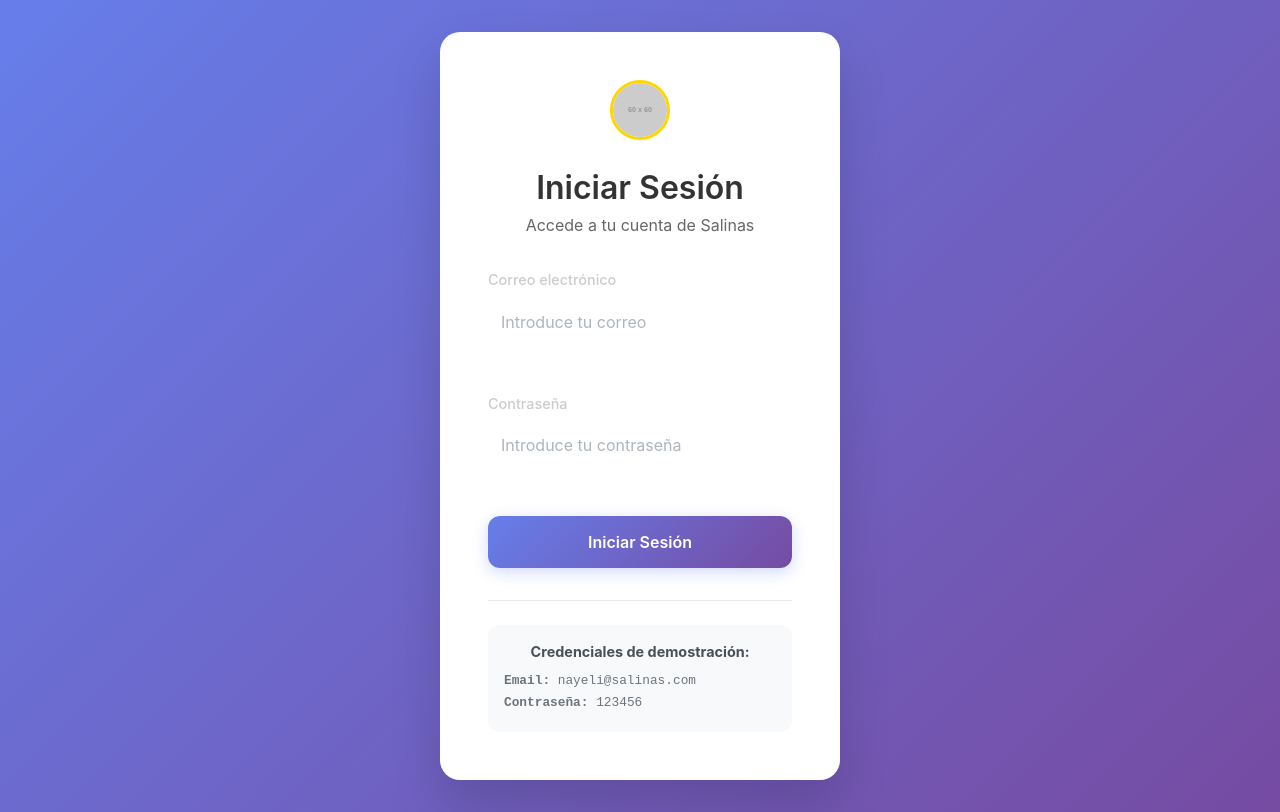
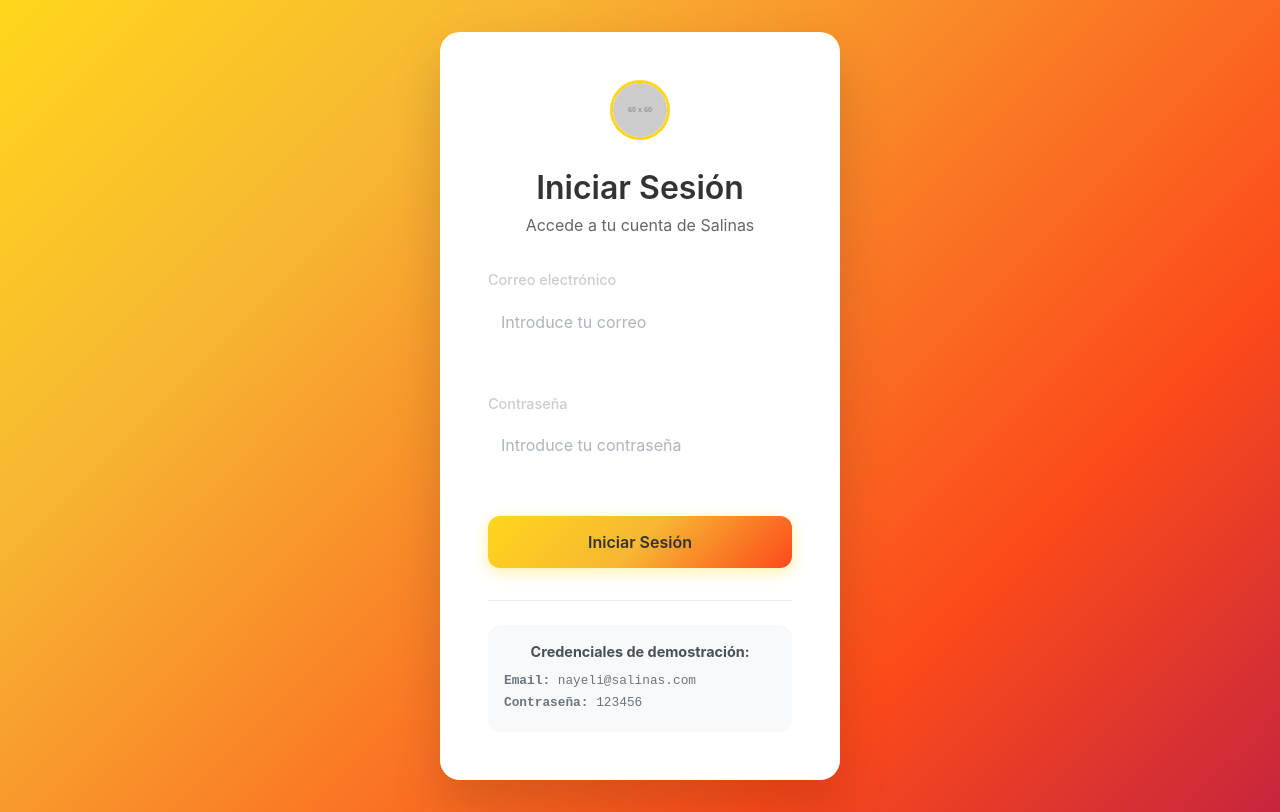
Before and after one commit to NayeliCarrizalesD/prueba-nayeli, a React (Vite) app: page /contact in a window 1280 px wide. Built offline with nearby package versions, Linux system fonts and the light colour scheme.

Commit message:
ediciones de estilos

```diff
--- a/src/components/Login.css
+++ b/src/components/Login.css
@@ -1,6 +1,6 @@
 .login-container {
   min-height: 100vh;
-  background: linear-gradient(135deg, #667eea 0%, #764ba2 100%);
+  background: linear-gradient(135deg, #FFD61B 0%, #F7B733 25%, #FC4A1A 75%, #C7253E 100%);
   display: flex;
   align-items: center;
   justify-content: center;
@@ -29,7 +29,7 @@
   width: 60px;
   height: 60px;
   border-radius: 50%;
-  border: 3px solid #ffd700;
+  border: 3px solid #FFD61B;
 }
 
 .login-header h1 {
@@ -76,8 +76,8 @@
 
 .form-group input:focus {
   outline: none;
-  border-color: #667eea;
-  box-shadow: 0 0 0 3px rgba(102, 126, 234, 0.1);
+  border-color: #FFD61B;
+  box-shadow: 0 0 0 3px rgba(255, 214, 27, 0.2);
 }
 
 .form-group input::placeholder {
@@ -95,8 +95,8 @@
 }
 
 .login-btn {
-  background: linear-gradient(135deg, #667eea 0%, #764ba2 100%);
-  color: white;
+  background: linear-gradient(135deg, #FFD61B 0%, #F7B733 50%, #FC4A1A 100%);
+  color: #333;
   border: none;
   padding: 1rem 2rem;
   font-size: 1rem;
@@ -104,12 +104,13 @@
   border-radius: 12px;
   cursor: pointer;
   transition: all 0.3s ease;
-  box-shadow: 0 4px 15px rgba(102, 126, 234, 0.3);
+  box-shadow: 0 4px 15px rgba(255, 214, 27, 0.4);
 }
 
 .login-btn:hover:not(:disabled) {
   transform: translateY(-2px);
-  box-shadow: 0 6px 20px rgba(102, 126, 234, 0.4);
+  box-shadow: 0 6px 20px rgba(255, 214, 27, 0.6);
+  background: linear-gradient(135deg, #F7B733 0%, #FFD61B 50%, #FC4A1A 100%);
 }
 
 .login-btn:disabled {
--- a/src/components/Login.jsx
+++ b/src/components/Login.jsx
@@ -47,7 +47,7 @@ function Login({ onLogin }) {
       <div className="login-card">
         <div className="login-header">
           <div className="logo">
-            <img src="https://via.placeholder.com/60x60/ffd700/333333?text=S" alt="Salinas Logo" />
+            <img src="https://via.placeholder.com/60x60/FFD61B/333333?text=S" alt="Salinas Logo" />
           </div>
           <h1>Iniciar Sesión</h1>
           <p>Accede a tu cuenta de Salinas</p>
--- a/src/components/Navbar.css
+++ b/src/components/Navbar.css
@@ -33,7 +33,7 @@
   width: 40px;
   height: 40px;
   border-radius: 50%;
-  border: 2px solid #ffd700;
+  border: 2px solid #FFD61B;
 }
 
 .nav-menu {
--- a/src/components/Navbar.jsx
+++ b/src/components/Navbar.jsx
@@ -13,7 +13,7 @@ function Navbar({ onLogout }) {
       <div className="nav-container">
         <Link to="/" className="nav-logo">
           <img
-            src="https://via.placeholder.com/40x40/ffd700/333333?text=S"
+            src="https://via.placeholder.com/40x40/FFD61B/333333?text=S"
             alt="Salinas Logo"
             className="logo-img"
           />
--- a/src/pages/Home.css
+++ b/src/pages/Home.css
@@ -31,7 +31,7 @@
   width: 80px;
   height: 80px;
   border-radius: 50%;
-  border: 3px solid #ffd700;
+  border: 3px solid #FFD61B;
   object-fit: cover;
 }
 
--- a/src/pages/Home.jsx
+++ b/src/pages/Home.jsx
@@ -16,7 +16,7 @@ function Home() {
         <div className="welcome-section">
           <div className="avatar">
             <img
-              src="https://via.placeholder.com/80x80/646cff/ffffff?text=N"
+              src="https://via.placeholder.com/80x80/FFD61B/333333?text=N"
               alt="Profile Avatar"
               className="avatar-img"
             />
```
